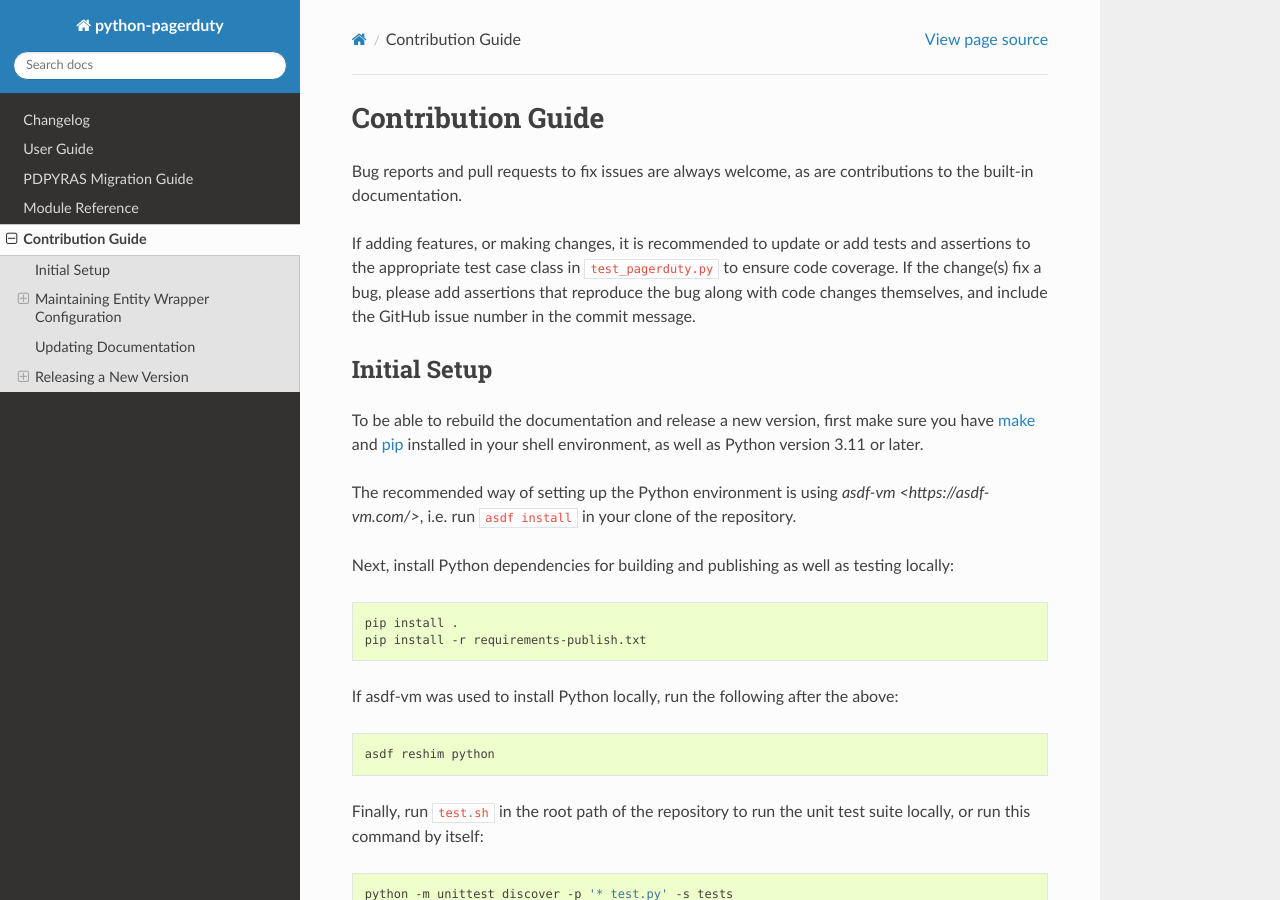
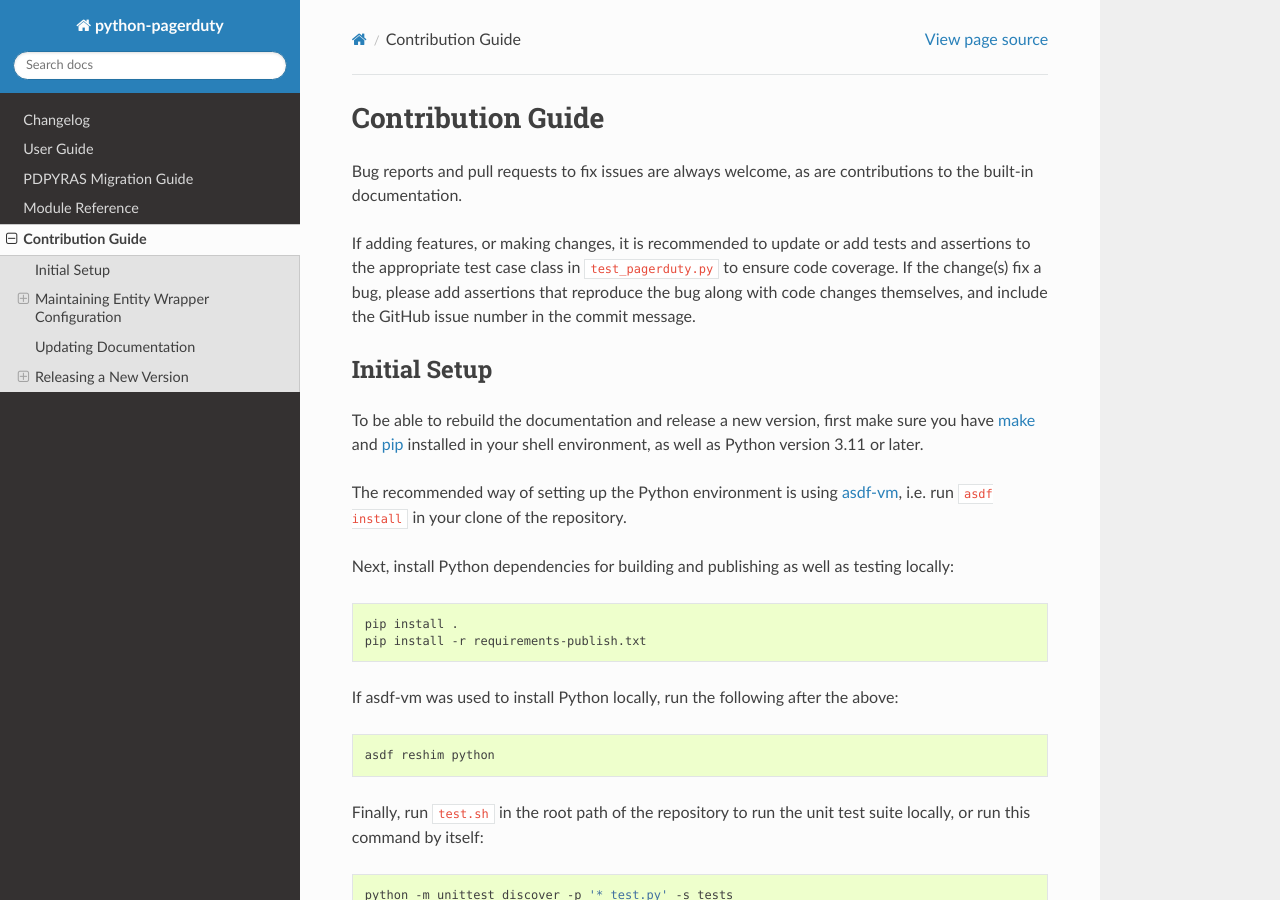
Before and after one commit to PagerDuty/python-pagerduty, a Sphinx documentation site: the page built from sphinx/source/contributing.rst, in a window 1280 px wide and 900 px high. Built offline with Sphinx 7.4.7 and the Read the Docs theme 3.1.0, drawn with Linux system fonts in a browser that asks for light colours.

Commit message:
Fix broken link in contrib guide

```diff
--- a/sphinx/source/contributing.rst
+++ b/sphinx/source/contributing.rst
@@ -19,7 +19,7 @@
 environment, as well as Python version 3.11 or later.
 
 The recommended way of setting up the Python environment is using `asdf-vm
-<https://asdf-vm.com/>`, i.e. run ``asdf install`` in your clone of the
+<https://asdf-vm.com/>`_, i.e. run ``asdf install`` in your clone of the
 repository.
 
 Next, install Python dependencies for building and publishing as well as
```
